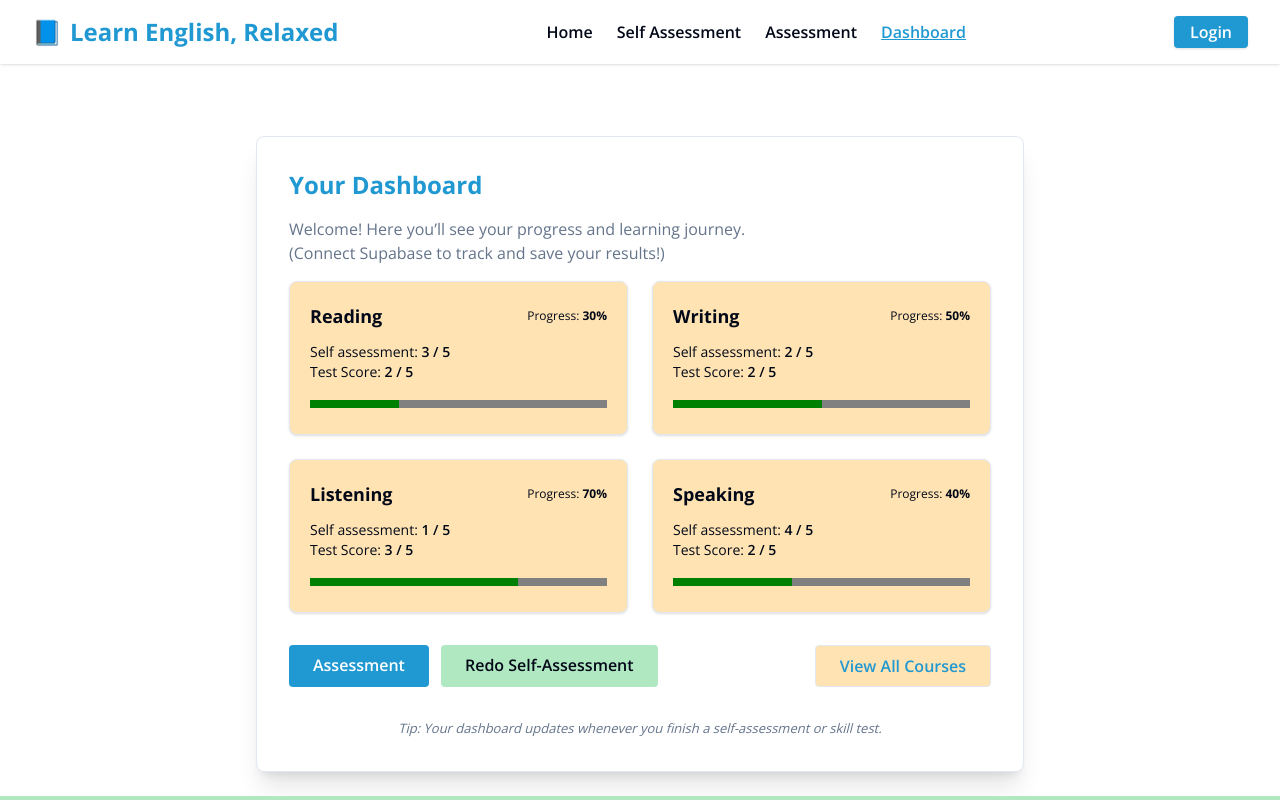
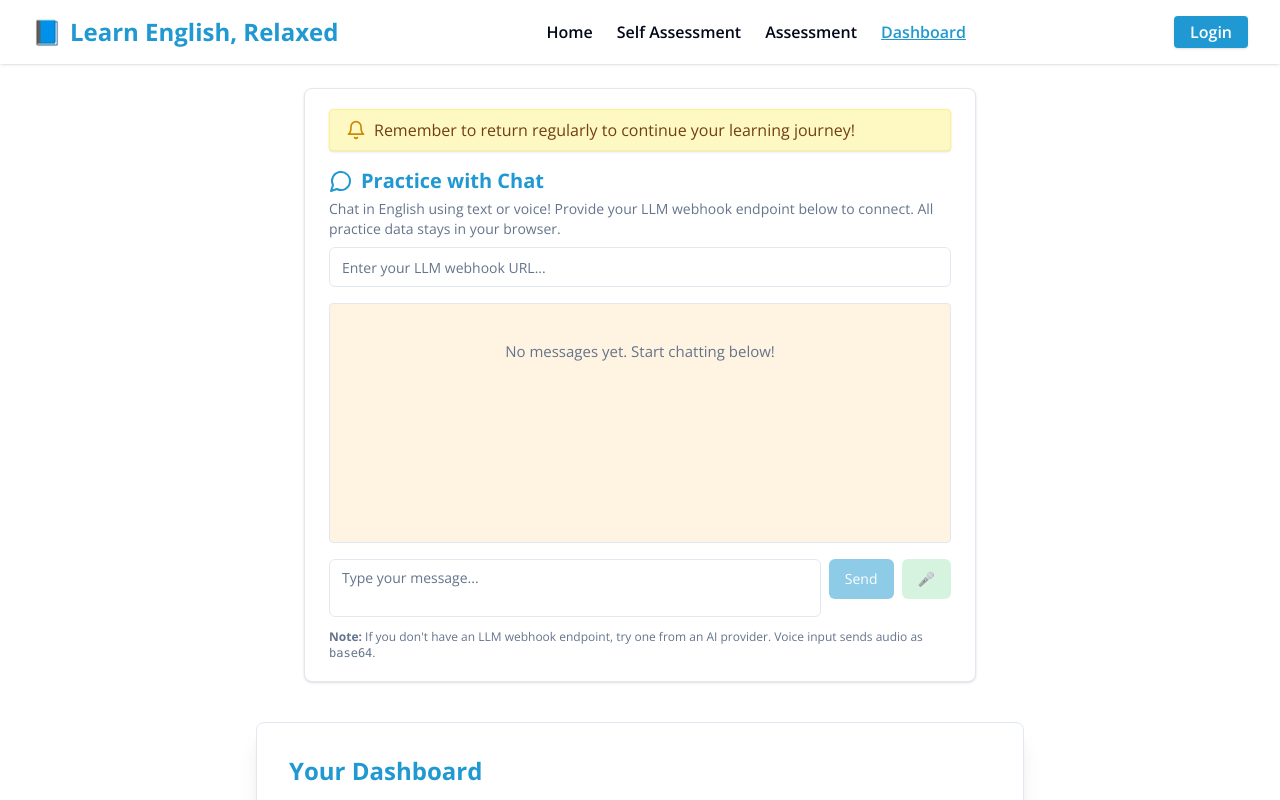
Before and after one commit to 0x-wzw/engage-english-journey, a React (Vite) app: page /dashboard in a window 1280 px wide. Shown: the top 800 px of the page. Built offline with nearby package versions, Linux system fonts and the light colour scheme.

Commit message:
Add chat section and reminders
Integrate a chat section for LLM-based voice and text chatting. Implement reminders for users to encourage frequent returns.

```diff
--- /dev/null
+++ b/src/components/ChatSection.tsx
@@ -0,0 +1,204 @@
+
+import { useState, useRef } from "react";
+import { Button } from "@/components/ui/button";
+import { Input } from "@/components/ui/input";
+import { Textarea } from "@/components/ui/textarea";
+import { MessageCircle, Bell } from "lucide-react";
+
+const ReminderBar = () => (
+  <div className="flex items-center gap-2 px-4 py-2 bg-yellow-100 text-yellow-900 rounded mb-4 border border-yellow-200 shadow">
+    <Bell size={20} className="text-yellow-600" />
+    <span>
+      Remember to return regularly to continue your learning journey!
+    </span>
+  </div>
+);
+
+type ChatMessage = {
+  role: "user" | "assistant";
+  content: string;
+};
+
+export default function ChatSection() {
+  const [webhookUrl, setWebhookUrl] = useState("");
+  const [input, setInput] = useState("");
+  const [messages, setMessages] = useState<ChatMessage[]>([]);
+  const [loading, setLoading] = useState(false);
+  const [error, setError] = useState("");
+  const [recording, setRecording] = useState(false);
+  const mediaRecorderRef = useRef<MediaRecorder | null>(null);
+  const audioChunks = useRef<Blob[]>([]);
+
+  // Send text or transcribed voice input to LLM webhook
+  const handleSend = async (textToSend?: string) => {
+    setError("");
+    if (!webhookUrl) {
+      setError("Please enter a valid LLM webhook URL.");
+      return;
+    }
+    const sendText = textToSend ?? input.trim();
+    if (!sendText) return;
+    setMessages((prev) => [...prev, { role: "user", content: sendText }]);
+    setInput("");
+    setLoading(true);
+
+    try {
+      const response = await fetch(webhookUrl, {
+        method: "POST",
+        headers: { "Content-Type": "application/json" },
+        body: JSON.stringify({
+          messages: [
+            ...messages,
+            { role: "user", content: sendText },
+          ],
+        }),
+      });
+      if (!response.ok) throw new Error("LLM webhook error.");
+      const data = await response.json();
+      setMessages((prev) => [
+        ...prev,
+        { role: "assistant", content: data.reply || JSON.stringify(data) },
+      ]);
+    } catch (e: any) {
+      setError(e.message || "Failed to contact LLM.");
+    }
+    setLoading(false);
+  };
+
+  // Simple Voice-to-Text (browser)
+  const handleVoice = async () => {
+    if (recording) {
+      // Stop recording
+      mediaRecorderRef.current?.stop();
+      setRecording(false);
+      return;
+    }
+    setError("");
+    audioChunks.current = [];
+    try {
+      const stream = await navigator.mediaDevices.getUserMedia({ audio: true });
+      const mediaRecorder = new window.MediaRecorder(stream);
+      mediaRecorderRef.current = mediaRecorder;
+
+      mediaRecorder.ondataavailable = (event) => {
+        if (event.data.size > 0) {
+          audioChunks.current.push(event.data);
+        }
+      };
+      mediaRecorder.onstop = async () => {
+        const audioBlob = new Blob(audioChunks.current, { type: "audio/webm" });
+        // For this example, we'll send the audio as base64 to the webhook,
+        // assuming the backend can handle it.
+        const reader = new FileReader();
+        reader.onloadend = async () => {
+          const base64audio = reader.result as string;
+          setMessages((prev) => [
+            ...prev,
+            { role: "user", content: "[Voice message]" },
+          ]);
+          setLoading(true);
+          try {
+            const response = await fetch(webhookUrl, {
+              method: "POST",
+              headers: { "Content-Type": "application/json" },
+              body: JSON.stringify({
+                audio: base64audio,
+                previousMessages: messages,
+              }),
+            });
+            if (!response.ok) throw new Error("LLM webhook error.");
+            const data = await response.json();
+            setMessages((prev) => [
+              ...prev,
+              { role: "assistant", content: data.reply || JSON.stringify(data) },
+            ]);
+          } catch (e: any) {
+            setError(e.message || "Voice chat failed.");
+          }
+          setLoading(false);
+        };
+        reader.readAsDataURL(audioBlob);
+      };
+      mediaRecorder.start();
+      setRecording(true);
+    } catch (e: any) {
+      setError("Microphone permission denied or not available.");
+    }
+  };
+
+  return (
+    <div className="mb-10 max-w-2xl mx-auto bg-white border border-border rounded-lg shadow px-6 py-5">
+      <ReminderBar />
+      <h2 className="text-xl font-bold mb-1 flex items-center gap-2 text-primary">
+        <MessageCircle className="text-primary" />
+        Practice with Chat
+      </h2>
+      <div className="mb-2 text-muted-foreground text-sm">
+        Chat in English using text or voice! Provide your LLM webhook endpoint below to connect. All practice data stays in your browser.
+      </div>
+      <div className="flex gap-2 mb-4">
+        <Input
+          placeholder="Enter your LLM webhook URL..."
+          value={webhookUrl}
+          onChange={e => setWebhookUrl(e.target.value)}
+          className="flex-1"
+        />
+      </div>
+      <div className="h-60 overflow-y-auto border border-border rounded bg-accent/40 p-3 mb-4 text-[15px]" style={{ minHeight: 200 }}>
+        {messages.length === 0 && (
+          <div className="text-muted-foreground text-center my-6">No messages yet. Start chatting below!</div>
+        )}
+        {messages.map((msg, i) => (
+          <div key={i} className={`mb-2 flex ${msg.role === "user" ? "justify-end" : "justify-start"}`}>
+            <div className={`
+              px-4 py-2 rounded-lg
+              ${msg.role === "user" ? "bg-primary text-white rounded-br-sm" : "bg-secondary text-foreground rounded-bl-sm"}
+              max-w-[72%] whitespace-pre-line
+            `}>
+              {msg.content}
+            </div>
+          </div>
+        ))}
+        {loading && (
+          <div className="text-muted-foreground text-center text-xs mt-2">Assistant is typing...</div>
+        )}
+      </div>
+      <form
+        className="flex flex-col sm:flex-row gap-2"
+        onSubmit={e => { e.preventDefault(); handleSend(); }}
+      >
+        <Textarea
+          placeholder="Type your message..."
+          value={input}
+          onChange={e => setInput(e.target.value)}
+          disabled={loading}
+          className="flex-1 min-h-[44px] resize-none"
+          rows={2}
+        />
+        <div className="flex flex-row gap-2 mt-1 sm:mt-0">
+          <Button
+            type="submit"
+            disabled={loading || !input.trim() || !webhookUrl}
+            variant="default"
+            className="px-4 py-2"
+          >
+            Send
+          </Button>
+          <Button
+            type="button"
+            onClick={handleVoice}
+            disabled={loading || !webhookUrl}
+            variant={recording ? "destructive" : "secondary"}
+            className="px-4 py-2"
+          >
+            {recording ? "Stop" : "🎤"}
+          </Button>
+        </div>
+      </form>
+      {error && <div className="text-destructive mt-2 text-sm">{error}</div>}
+      <div className="mt-3 text-xs text-muted-foreground">
+        <b>Note:</b> If you don't have an LLM webhook endpoint, try one from an AI provider. Voice input sends audio as <code>base64</code>.
+      </div>
+    </div>
+  );
+}
--- a/src/pages/Dashboard.tsx
+++ b/src/pages/Dashboard.tsx
@@ -1,6 +1,8 @@
+
 import Layout from "@/components/Layout";
 import { Link, useNavigate } from "react-router-dom";
 import { useState } from "react";
+import ChatSection from "@/components/ChatSection";
 
 // TODO: Replace fake data with Supabase-backed progress and results.
 const exampleProgress = [
@@ -40,7 +42,8 @@ const Dashboard = () => {
 
   return (
     <Layout>
-      <div className="max-w-3xl mx-auto mt-12 bg-card p-8 rounded-lg shadow-xl border border-border">
+      <ChatSection />
+      <div className="max-w-3xl mx-auto mt-6 bg-card p-8 rounded-lg shadow-xl border border-border">
         <h1 className="text-2xl font-bold mb-4 text-primary">Your Dashboard</h1>
         <div className="mb-4 text-muted-foreground">
           Welcome! Here you’ll see your progress and learning journey. <br />
```
